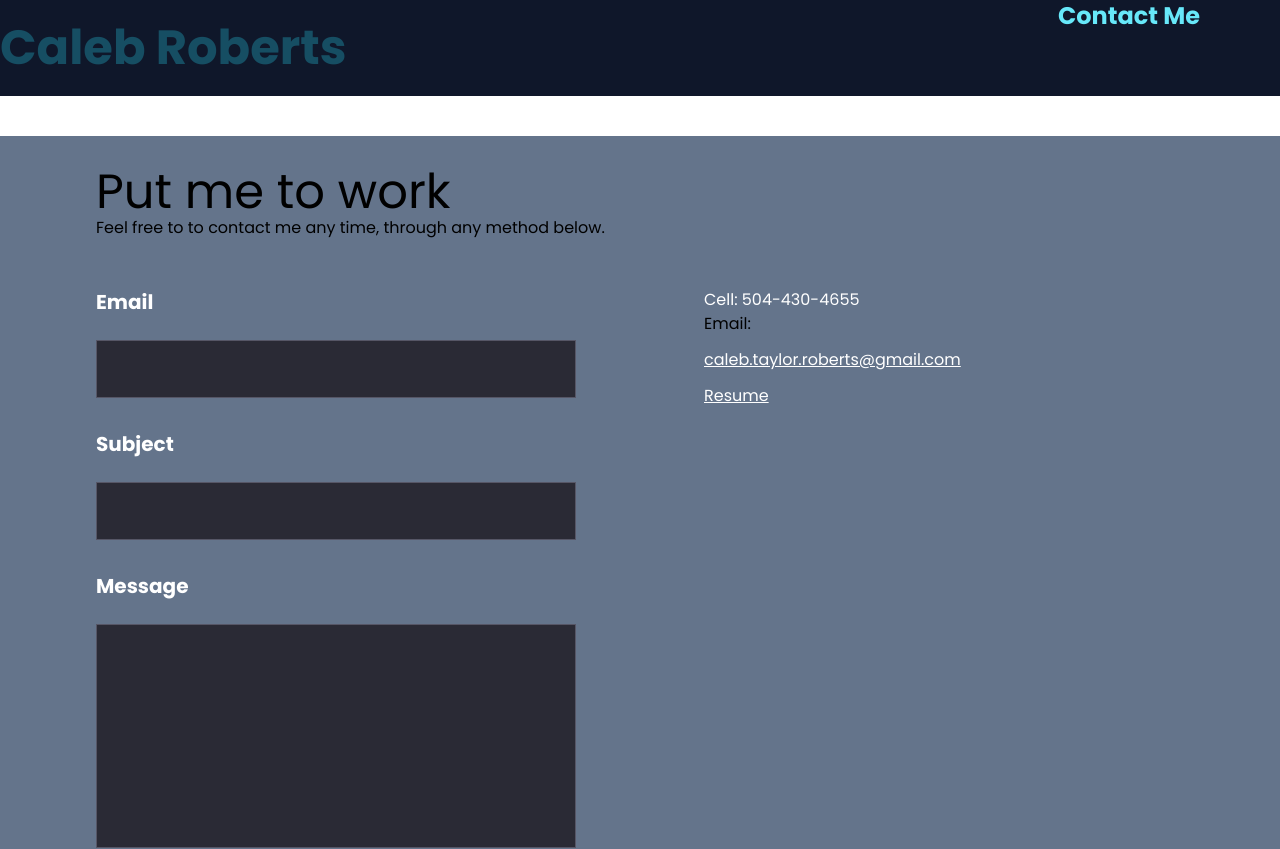
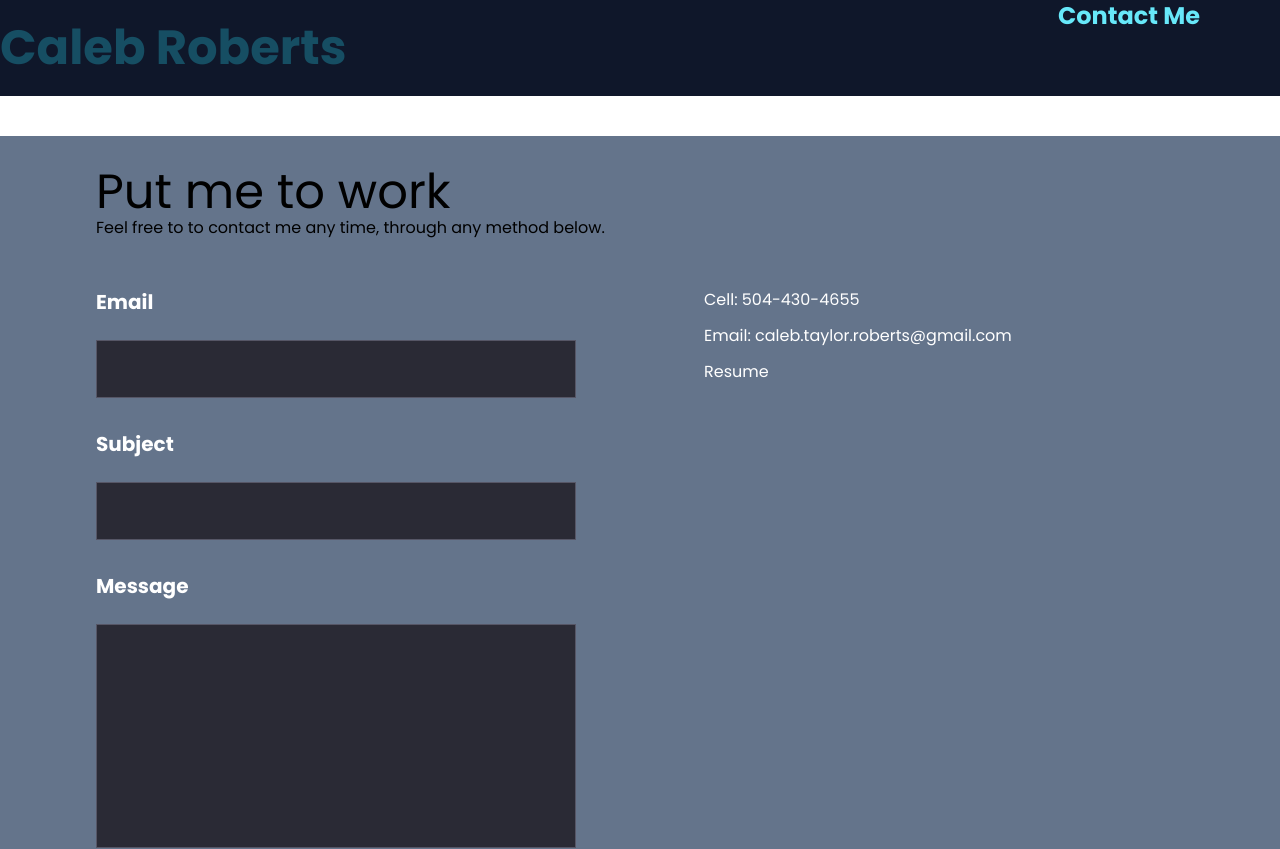
Before and after one commit to calebbbbs/portfolio, a React (Create React App) app in the folder frontend/: page /contact in a window 1280 px wide. Shown: the top 849 px of the page. Built offline with nearby package versions, Linux system fonts and the light colour scheme.

Commit message:
a couple tweaks

```diff
--- a/frontend/src/pages/ContactMe.jsx
+++ b/frontend/src/pages/ContactMe.jsx
@@ -14,13 +14,13 @@ function ContactMe() {
                 <label className='text-white block mb-6 text-xl font-bold'>
                   Email
                 </label>
-                <input className='w-full border border-input-border bg-input px-4 py-4 text-white'/>
+                <input className='w-full border border-input-border bg-input px-4 py-4 text-white' />
               </div>
               <div>
                 <label className='text-white block mb-6 text-xl font-bold'>
                   Subject
                 </label>
-                <input className='w-full border border-input-border bg-input px-4 py-4 text-white'/>
+                <input className='w-full border border-input-border bg-input px-4 py-4 text-white' />
               </div>
               <div>
                 <label className='text-white block mb-6 text-xl font-bold'>
@@ -35,16 +35,15 @@ function ContactMe() {
 
             <div className=''>
               <p className='text-white'>Cell: 504-430-4655</p>
-              <p>Email: <a
+              <a
                 href='mailto:caleb.taylor.roberts@gmail.com'
-                className='text-white underline mt-3 block'
+                className='text-white hover:underline mt-3 block'
               >
-                caleb.taylor.roberts@gmail.com
+                <p>Email: caleb.taylor.roberts@gmail.com</p>
               </a>
-              </p>
               <a
                 href='https://docs.google.com/document/d/14yzQ-Obb0IHtBgjTSkaN8LNYYmDLKQnU8ZbbvYE2uBg/edit?usp=sharing'
-                className='text-white underline mt-3 block'
+                className='text-white hover:underline mt-3 block'
               >
                 Resume
               </a>
```
